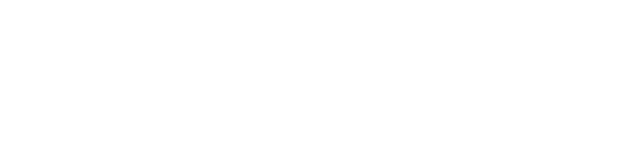
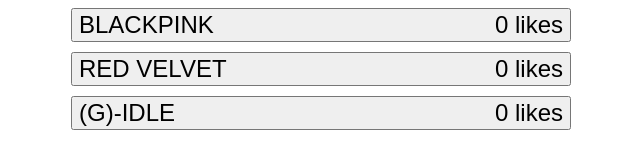
Before and after one commit to milenatteixeira/js-estudo, a plain HTML site: page index.html in a window 1280 px wide. Shown: the whole page, without its empty margins (319-959 px from the left). Drawn offline with Linux system fonts and the light colour scheme.

Commit message:
Projeto terminado.

```diff
--- a/index.html
+++ b/index.html
@@ -1,10 +1,52 @@
 <!DOCTYPE html>
 <html lang="en">
-<head>
-    <meta charset="UTF-8">
-    <meta name="viewport" content="width=device-width, initial-scale=1.0">
-    <title>JS - Estudo</title>
-</head>
-<body>
-</body>
+	<head>
+		<meta charset="UTF-8" />
+		<meta name="viewport" content="width=device-width, initial-scale=1.0" />
+		<link rel="stylesheet" href="style.css" />
+		<title>JS - Estudo</title>
+	</head>
+	<body>
+		<div class="main-container"></div>
+	</body>
 </html>
+
+<script>
+	const girlGroups = [
+		{
+			name: "BLACKPINK",
+			likes: 0,
+		},
+		{
+			name: "RED VELVET",
+			likes: 0,
+		},
+		{
+			name: "(G)-IDLE",
+			likes: 0,
+		},
+	];
+
+	const handleClick = (girlGroupName) => {
+		girlGroups.forEach((girlGroup) => {
+			if (girlGroupName === girlGroup.name) {
+				girlGroup.likes += 1;
+			}
+		});
+		render();
+	};
+
+	function render() {
+		const tela = document.querySelector(".main-container");
+		tela.innerHTML = girlGroups
+			.map((girlGroup) => {
+				return `<button onclick = "handleClick('${girlGroup.name}')">
+                        <span>${girlGroup.name}</span>
+                        <span>${girlGroup.likes} likes</span>
+		            </button>`;
+			})
+			.join("");
+	}
+
+	render();
+</script>
--- /dev/null
+++ b/style.css
@@ -0,0 +1,21 @@
+*{
+    font-size: x-large;
+}
+.main-container{
+    display: flex;
+    flex-direction: column;
+    align-items: center;
+    justify-content: center;
+}
+
+.main-container button{
+    width: 500px;
+    margin-bottom: 10px;
+}
+
+.main-container button :nth-child(1){
+    float: left;
+}
+.main-container button :nth-child(2){
+    float: right;
+}
```
Also changed, not shown: styles.css (deleted).
